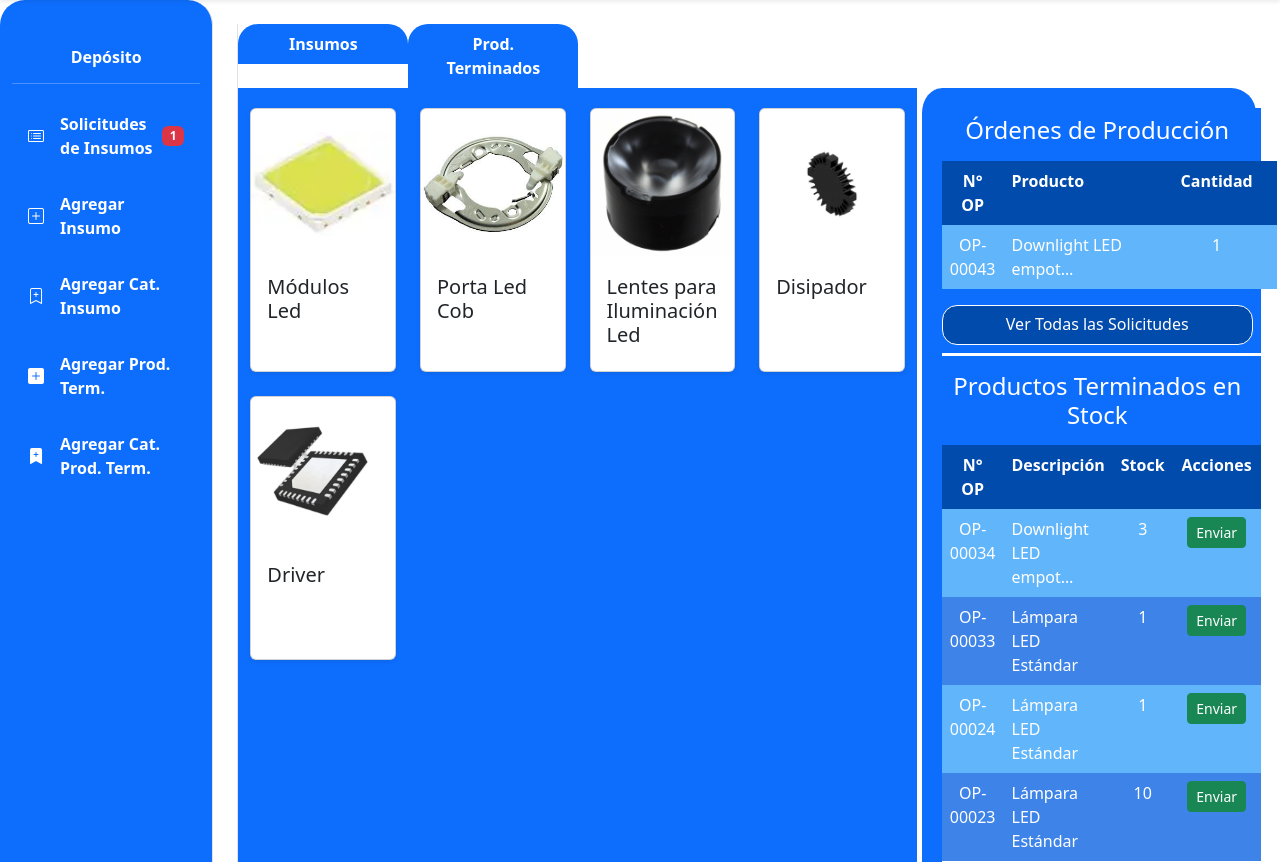
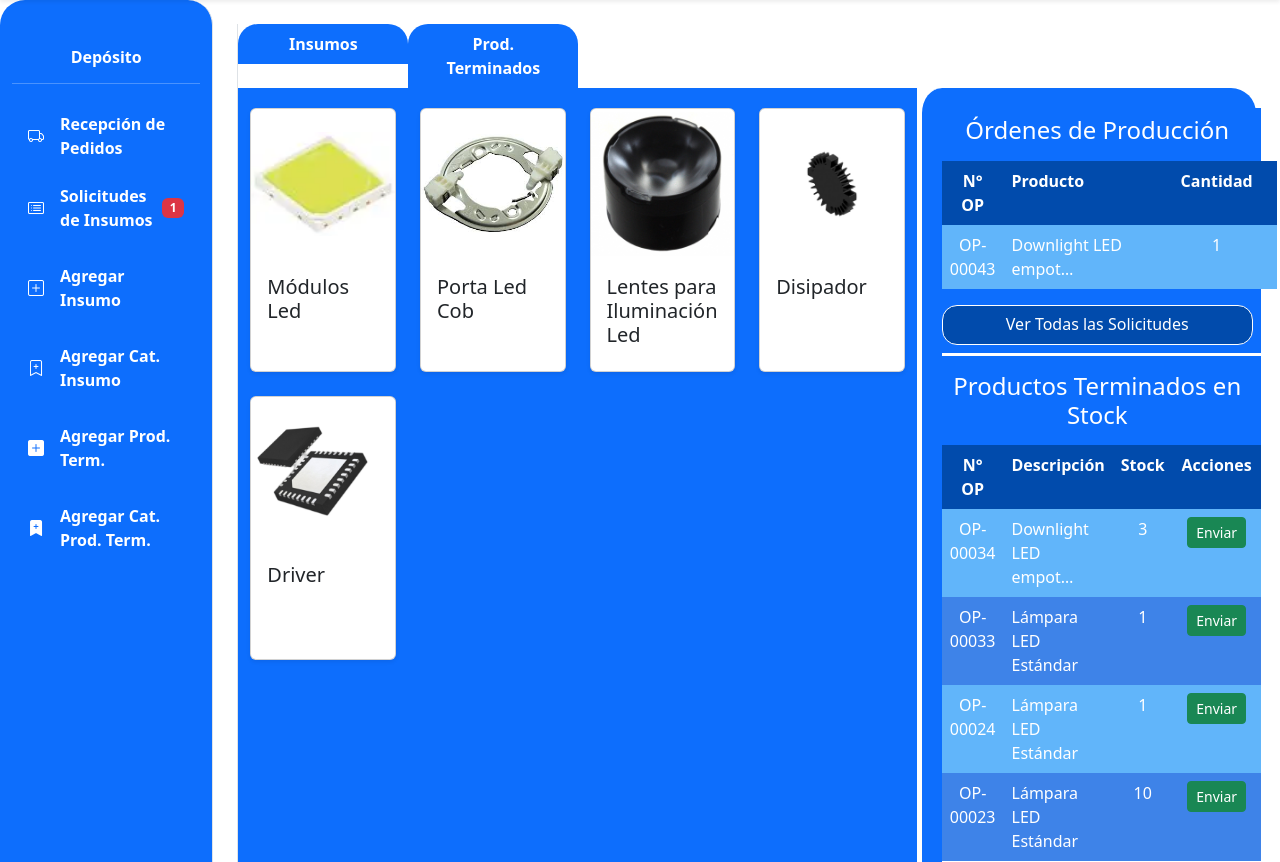
Before and after one commit to FedericoPaal/TP_LUMINOVA, a Django app: page /deposito/ in a window 1280 px wide. Shown: the part 110-972 px from the top of the page. Run offline with Django 5.2, Linux system fonts and the light colour scheme; a user stored in the database is signed in; data comes from the database, SQL or seed files in the repository; some libraries are stand-ins or nearby versions.

Commit message:
Se agrega link para recepción de pedidos

```diff
--- a/App_LUMINOVA/templates/deposito/deposito_sidebar.html
+++ b/App_LUMINOVA/templates/deposito/deposito_sidebar.html
@@ -6,6 +6,8 @@
 {% url 'App_LUMINOVA:categoria_i_create' as url_cat_i_create %}
 {% url 'App_LUMINOVA:categoria_pt_create' as url_cat_pt_create %}
 {% url 'App_LUMINOVA:deposito_solicitudes_insumos' as url_deposito_solicitudes %}
+{% url 'App_LUMINOVA:deposito_recepcion_pedidos' as url_deposito_recepcion %}
+
 
 
 <nav id="sidebarMenu" class="col-md-3 col-lg-2 d-md-block bg-primary sidebar collapse border-end vh-100" style="border-top-left-radius: 25px; border-top-right-radius: 25px;">
@@ -15,6 +17,16 @@
         </h6>
         <hr class="text-white">
         <ul class="nav flex-column">
+            <li class="nav-item">
+                <a class="nav-link text-white fw-bold custom-active-button d-flex align-items-center {% if request.path == url_deposito_recepcion %}active{% endif %}" href="{{ url_deposito_recepcion }}">
+                    <i class="bi bi-truck me-2"></i> <span class="ms-2">Recepción de Pedidos</span>
+                    {% with ocs_en_transito_count=ordenes_a_recibir.count %}
+                        {% if ocs_en_transito_count > 0 %}
+                            <span class="badge bg-success ms-auto">{{ ocs_en_transito_count }}</span>
+                        {% endif %}
+                    {% endwith %}
+                </a>
+            </li>
             <li class="nav-item">
                 <a class="nav-link text-white fw-bold custom-active-button d-flex align-items-center {% if request.path == url_deposito_solicitudes %}active{% endif %}" href="{{ url_deposito_solicitudes }}">
                     <i class="bi bi-card-list me-2"></i> <span class="ms-2">Solicitudes de Insumos</span>
```
